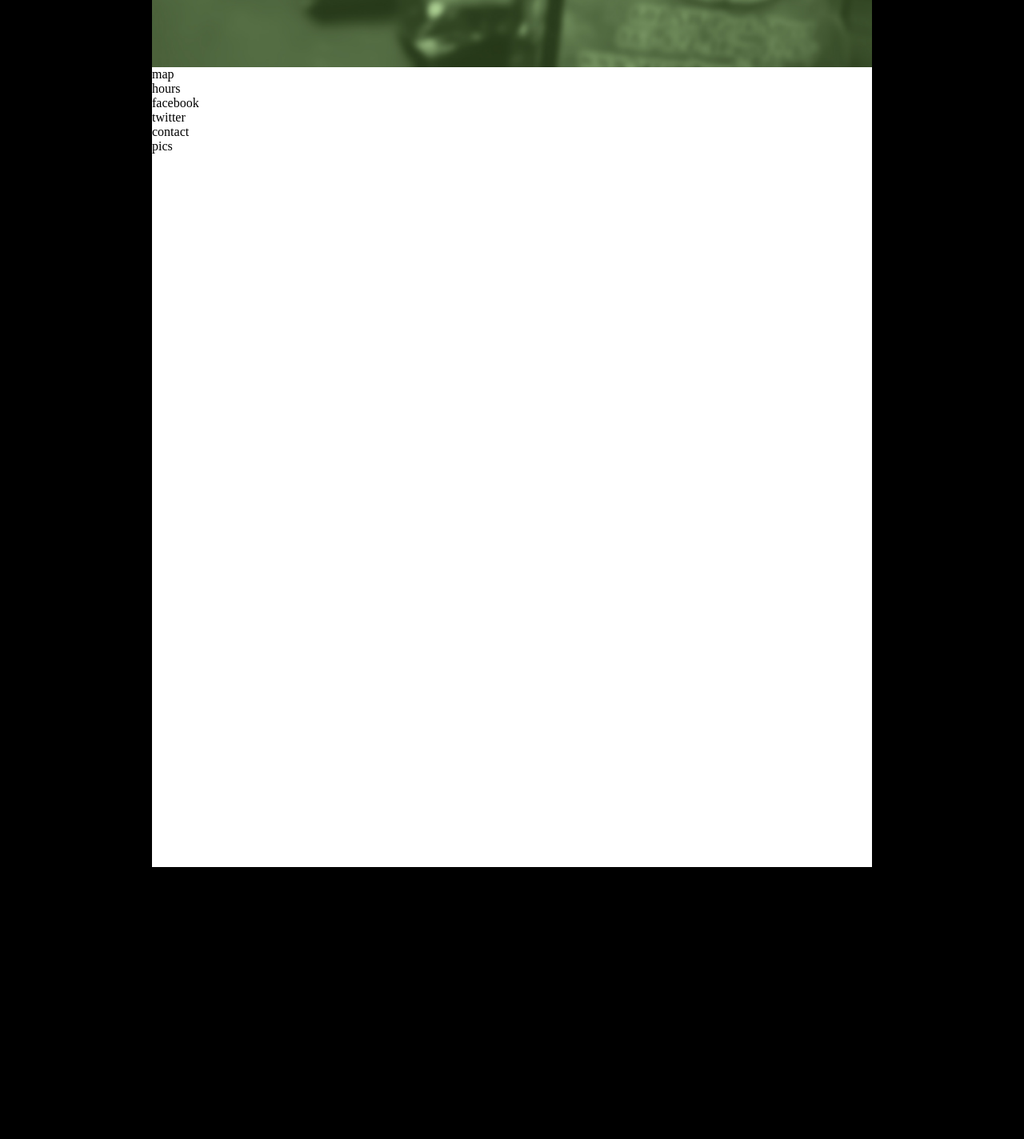
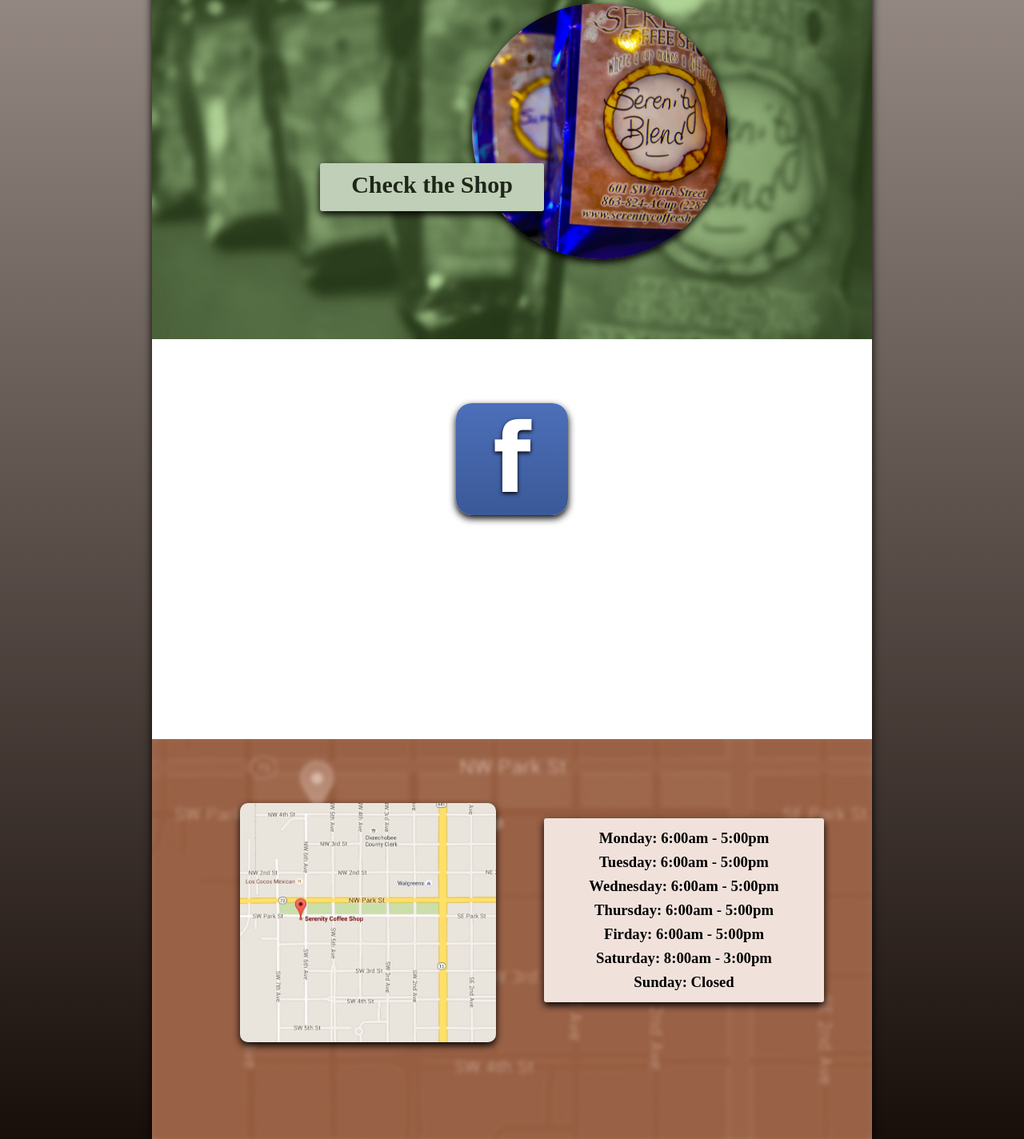
Before and after one commit to thomasmachado/Serenity, a plain HTML site: page index.html in a window 1280 px wide. Shown: the part 1076-2500 px from the top of the page at 80% size. Before the commit the page ends 2160 px from the top, so only its background shows below. Drawn offline with Linux system fonts and the light colour scheme.

Commit message:
Changed nav panel to splash panel.  Added map panel.  Added facebook button.  Also added assets.

```diff
--- a/index.html
+++ b/index.html
@@ -5,10 +5,13 @@
         <link type='text/css' rel='stylesheet' href='main.css' />
     </head>
     <body>
-        <header>
-            <h1>Serenity</br>Coffee Shop</h1>
-        </header>
         <main>
+            <header>
+                <h1>Serenity</br>Coffee Shop</h1>
+                <div id='slideShow'>
+
+                </div>
+            </header>
             <div id='about'>
                 <img src='assets/tyson2.jpg' />
                 <div id='storyButton'>
@@ -16,17 +19,28 @@
                 </div>
             </div>
             <div id='shop' >
-                <img src='' />
+                <img src='assets/shopPic.jpg' />
                 <div id='shopButton' >
                     <h3>Check the Shop</h3>
                 </div>
             </div>
-            <div id='map' >map</div>
-            <div id='hours' >hours</div>
-            <div id='facebook' >facebook</div>
-            <div id='twitter' >twitter</div>
-            <div id='contact' >contact</div>
-            <div id='pics' >pics</div>
+            <div id='social' >
+                <div id='fb'>
+                    <h3>f</h3>
+                </div>
+            </div>
+            <div id='mapTime' >
+                <img src='assets/map.jpg' id='map'/>
+                <h3>
+                       Monday: 6:00am - 5:00pm</br>
+                      Tuesday: 6:00am - 5:00pm</br>
+                    Wednesday: 6:00am - 5:00pm</br>
+                     Thursday: 6:00am - 5:00pm</br>
+                       Firday: 6:00am - 5:00pm</br>
+                     Saturday: 8:00am - 3:00pm</br>
+                       Sunday: Closed
+                </h3>
+            </div>
         </main>
     </body>
 </html>
--- a/main.css
+++ b/main.css
@@ -4,19 +4,19 @@
 }
 
 body {
-    background-color:black;
+    background-color:#f0e2db;
+    background: -webkit-linear-gradient(#f0e2db, #190f0a);
 }
 
 header {
     position:relative;
-    margin:auto;
-    background-color:#fff;
-    width:100%;
-    height:110px;
+    display:block;
+    max-width:900px;
+    height:480px;
     text-align:center;
-    padding-bottom:50px;
-    background-color:#ecdad1;
-    z-index:10;
+    padding-top:20px;
+    background-color:#69402b;
+    background: -webkit-linear-gradient(#945a3d, #573524);
 }
 
 header > h1 {
@@ -24,23 +24,32 @@
     font-family:Papyrus;
     display:inline-block;
     text-align:center;
-    font-size:36px;
-    color:#583424;
+    font-size:70px;
     margin:12px auto;
-    padding:10px;
+    color:white;
+    width:520px;
+    text-shadow: 0px 4px 10px black;
+}
+
+#slideShow {
+    position:relative;
+    display:block;
+    height:200px;
+    width:400px;
+    background-color:white;
+    margin:auto;
+    box-shadow: 0px 4px 10px black;
     border-radius:3px;
-    background-color:white;
-    box-shadow: 0 3px 10px black;
-    width:350px;
 }
 
 main {
     background-color:white;
     position:relative;
     max-width:900px;
-    height:2000px;
+    height:2500px;
     display:block;
     margin:auto;
+    box-shadow: 0px 4px 10px black;
 }
 
 #about {
@@ -58,9 +67,10 @@
     display:block;
     width:320px;
     height:auto;
-    border-radius:50%;
+    border-radius:100%;
     box-shadow: 0px 4px 10px black;
-    margin-left:160px;
+    margin-left:180px;
+    margin-right:auto;
 }
 
 #storyButton {
@@ -72,6 +82,7 @@
     margin:auto;
     margin-top:-120px;
     margin-left: 410px;
+    margin-right:auto;
     padding-top:10px;
     box-shadow: 0 4px 10px black;
     border-radius:3px;
@@ -89,8 +100,109 @@
     display:block;
     max-width:900px;
     background-color:white;
-    height:460px;
-    padding-top:40px;
+    height:420px;
+    padding-top:80px;
     background-image:url('assets/shopbg.jpg');
     background-size:contain;
 }
+
+#shop > img {
+    display:block;
+    width:320px;
+    height:auto;
+    border-radius:100%;
+    box-shadow: 0px 4px 10px black;
+    margin-right:180px;
+    margin-left:auto;
+}
+
+#shopButton {
+    position:relative;
+    display:block;
+    height:50px;
+    width:280px;
+    background-color:#c0cfb7;
+    margin:auto;
+    margin-top:-120px;
+    margin-right:410px;
+    margin-left:auto;
+    padding-top:10px;
+    box-shadow: 0px 4px 10px black;
+    border-radius:3px;
+}
+
+#shopButton > h3 {
+    text-align:center;
+    font-size:30px;
+    font-family:Papyrus;
+    color:#1f271a;
+}
+
+#social {
+    position:relative;
+    display:block;
+    max-width:900px;
+    background-color:white;
+    height:420px;
+    padding-top:80px;
+    background-image:url('#');
+    background-size:contain;
+}
+
+#mapTime {
+    position:relative;
+    display:block;
+    max-width:900px;
+    background-color:#ddd;
+    height:420px;
+    padding-top:80px;
+    background-image:url('assets/mapbg.jpg');
+    background-size:contain;
+}
+
+#map {
+    display:block;
+    width:320px;
+    height:auto;
+    border-radius:10px;
+    box-shadow: 0px 4px 10px black;
+    margin-right:auto;
+    margin-left:110px;
+}
+
+#mapTime > h3 {
+    font-family:Papyrus;
+    position:relative;
+    display:block;
+    height:220px;
+    width:350px;
+    margin:auto;
+    margin-top:-280px;
+    margin-right:60px;
+    margin-left:auto;
+    padding-top:10px;
+    box-shadow: 0px 4px 10px black;
+    border-radius:3px;
+    text-align:center;
+    line-height:30px;
+    background-color:#f0e2db;
+}
+
+#fb {
+    position:relative;
+    display:block;
+    width:140px;
+    height:140px;
+    background: -webkit-linear-gradient(#4c6fb9, #3b5998);
+    border-radius:20px;
+    box-shadow: 0px 4px 10px black;
+    margin:auto;
+}
+
+#fb > h3 {
+    font-family:Tahoma;
+    font-size:120px;
+    text-align:center;
+    color:white;
+    text-shadow: 0px 2px 5px black;
+}
```
Also changed, not shown: assets/map.jpg (added), assets/mapbg.jpg (added), assets/shopPic.jpg (added), 1 other file.
